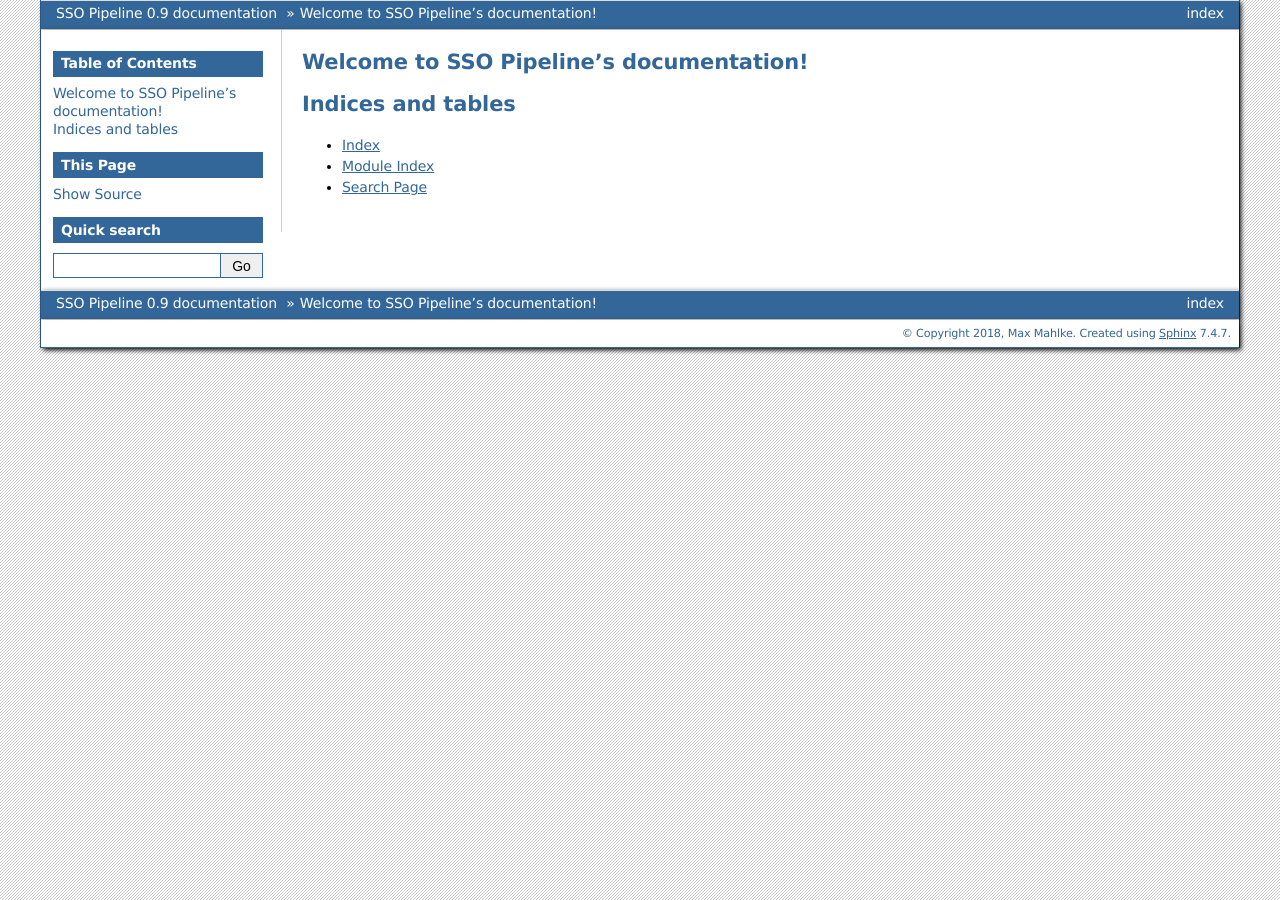
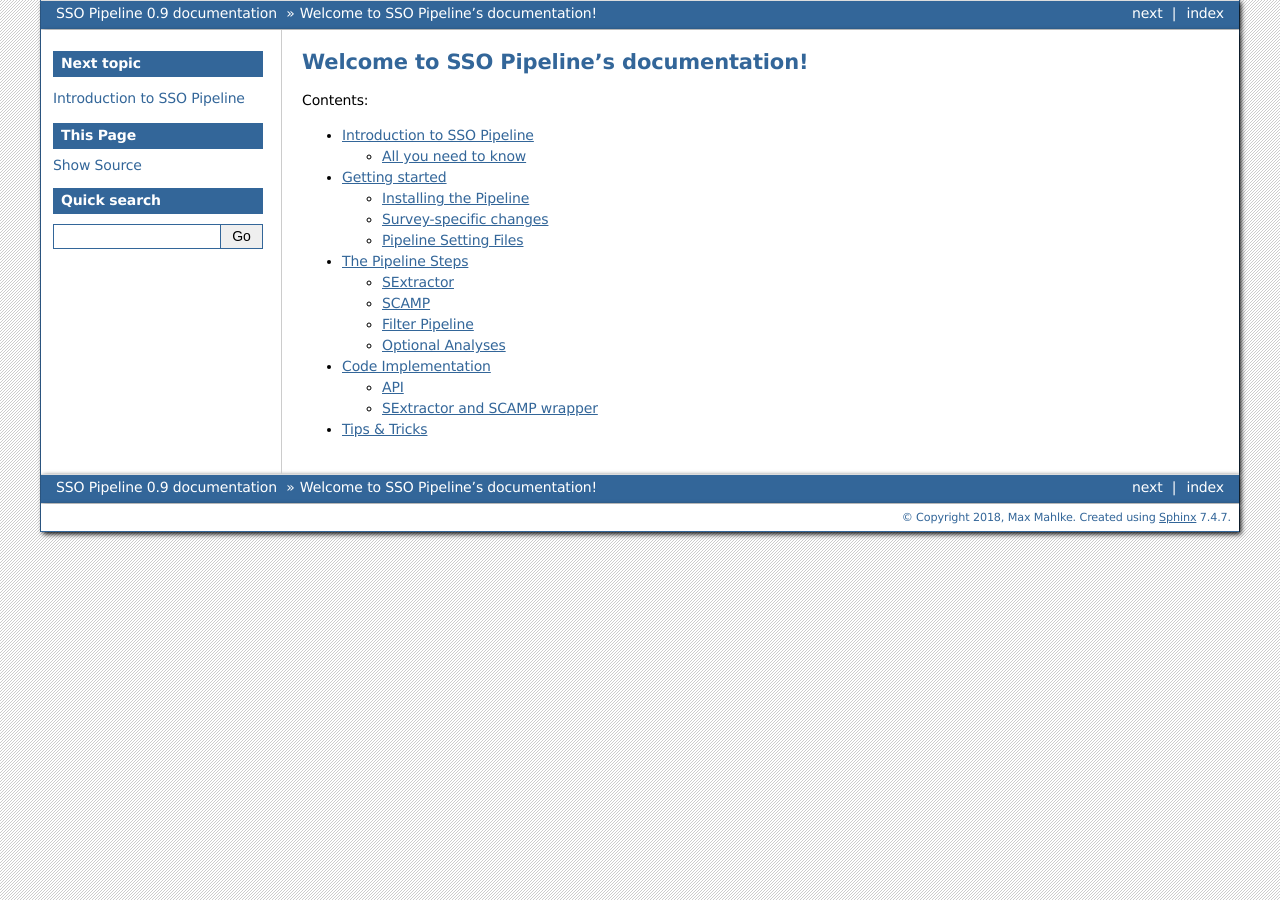
Before and after one commit to maxmahlke/ssos, a Sphinx documentation site: the page built from docs/index.rst, in a window 1280 px wide. Built offline with Sphinx 7.4.7, drawn with Linux system fonts in a browser that asks for light colours.

Commit message:
Writing docs

```diff
--- /dev/null
+++ b/docs/implementation.rst
@@ -0,0 +1,8 @@
+Code Implementation
+===================
+
+API
+---
+
+SExtractor and SCAMP wrapper
+----------------------------
--- a/docs/index.rst
+++ b/docs/index.rst
@@ -7,11 +7,8 @@
    :maxdepth: 2
    :caption: Contents:
 
-
-
-Indices and tables
-==================
-
-* :ref:`genindex`
-* :ref:`modindex`
-* :ref:`search`
+   introduction
+   setup
+   pipeline
+   implementation
+   misc
--- /dev/null
+++ b/docs/introduction.rst
@@ -0,0 +1,12 @@
+Introduction to SSO Pipeline
+============================
+
+All you need to know
+--------------------
+
+Introduction
+   * Installing
+   * Survey-specific Changes
+   * Pipeline Steps
+   * Code Implementation
+   * Tipps & Tricks
--- /dev/null
+++ b/docs/misc.rst
@@ -0,0 +1,2 @@
+Tips & Tricks
+=============
--- /dev/null
+++ b/docs/pipeline.rst
@@ -0,0 +1,15 @@
+The Pipeline Steps
+==================
+
+SExtractor
+----------
+
+SCAMP
+-----
+
+Filter Pipeline
+---------------
+
+
+Optional Analyses
+-----------------
--- /dev/null
+++ b/docs/setup.rst
@@ -0,0 +1,11 @@
+Getting started
+===============
+
+Installing the Pipeline
+-----------------------
+
+Survey-specific changes
+-----------------------
+
+Pipeline Setting Files
+----------------------
```
Also changed, not shown: README.md (+2 -0 lines).
